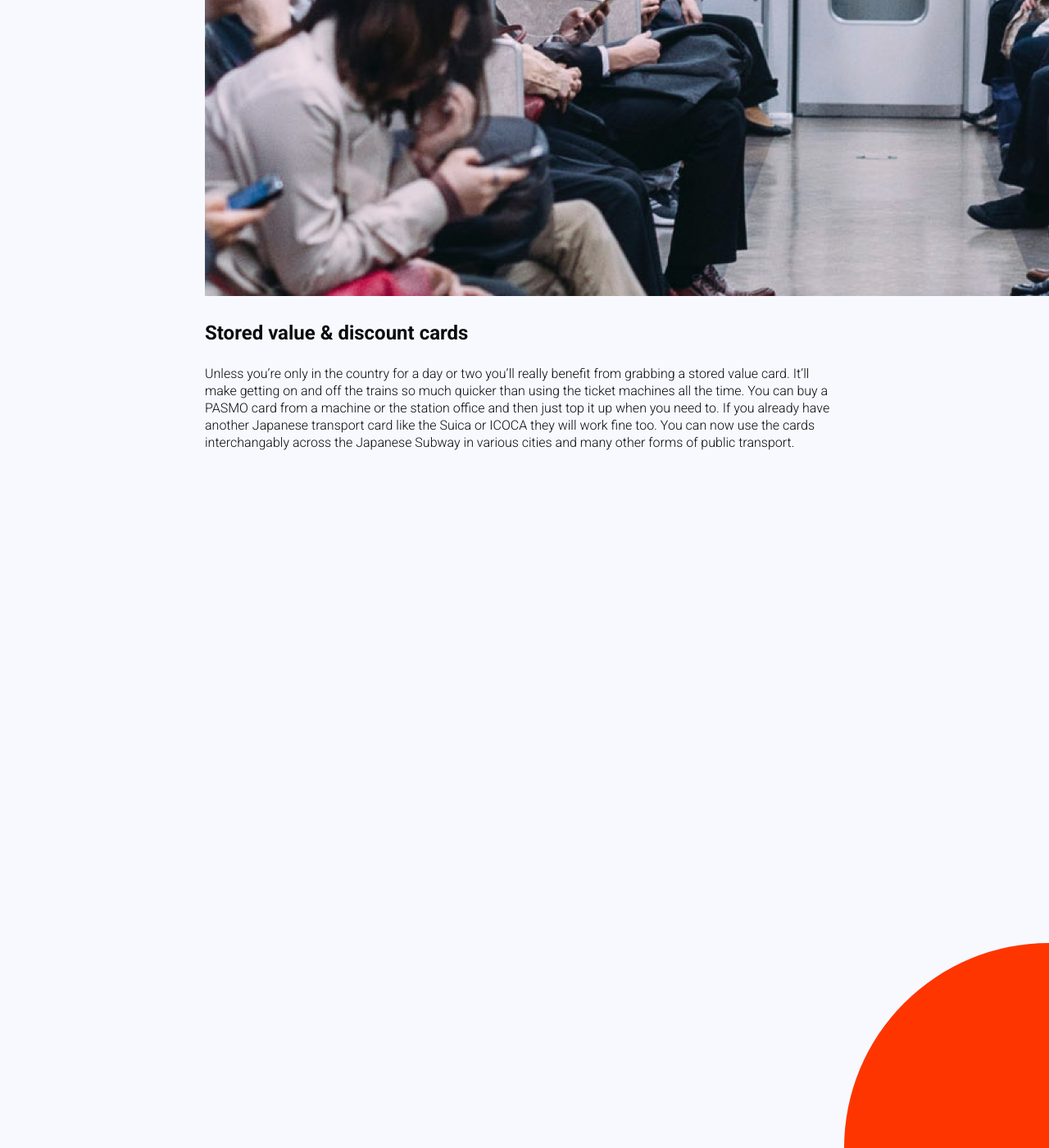
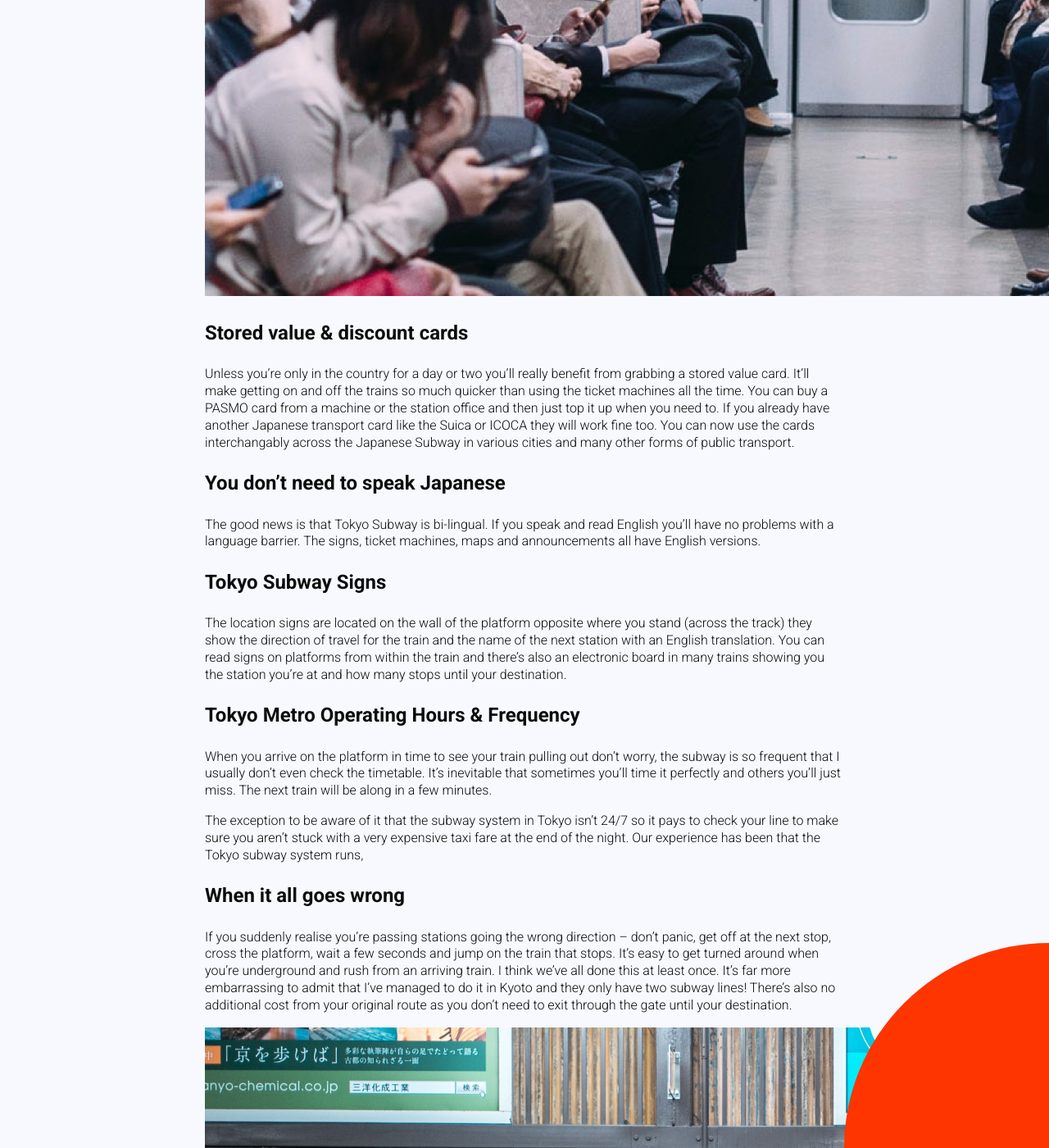
Before and after one commit to itwassme/jekyll-test-site, a Jekyll site: the page built from _posts/2020-12-29-tokyo-train-tips.markdown, in a window 1280 px wide and 1400 px high, scrolled down 972 px. Shown: the whole window at 82% size. Built offline with Jekyll 4.4.1, drawn with Linux system fonts in a browser that asks for light colours; some of the changed text lies outside the part shown.

Commit message:
Updated Tokyo Train Tips

```diff
--- a/_posts/2020-12-29-tokyo-train-tips.markdown
+++ b/_posts/2020-12-29-tokyo-train-tips.markdown
@@ -14,3 +14,25 @@ Known as the Tōkyō chikatetsu, in English it can be translated and referred to
 ### Stored value & discount cards
 
 Unless you’re only in the country for a day or two you’ll really benefit from grabbing a stored value card.  It’ll make getting on and off the trains so much quicker than using the  ticket machines all the time.  You can buy a PASMO card from a machine or the station office and then just top it up when you need to.  If you already have another Japanese transport card like the Suica or ICOCA they will work fine too.  You can now use the cards interchangably across the Japanese Subway in various cities and many other forms of public transport.
+
+### You don’t need to speak Japanese
+
+The good news is that Tokyo Subway is bi-lingual.  If you speak and read English you’ll have no problems with a language barrier.  The signs, ticket machines, maps and announcements all have English versions.
+
+### Tokyo Subway Signs
+
+The location signs are located on the wall of the platform opposite where you stand (across the track) they show the direction of travel for the train and the name of the next station with an English translation.  You can read signs on platforms from within the train and there’s also an electronic board in many trains showing you the station you’re at and how many stops until your destination.
+
+### Tokyo Metro Operating Hours & Frequency
+
+When you arrive on the platform in time to see your train pulling out don’t worry, the subway is so frequent that I usually don’t even check the timetable.  It’s inevitable that sometimes you’ll time it perfectly and others you’ll just miss.  The next train will be along in a few minutes.
+
+The exception to be aware of it that the subway system in Tokyo isn’t 24/7 so it pays to check your line to make sure you aren’t stuck with a very expensive taxi fare at the end of the night.  Our experience has been that the Tokyo subway system runs,
+
+### When it all goes wrong
+
+If you suddenly realise you’re passing stations going the wrong direction – don’t panic, get off at the next stop, cross the platform, wait a few seconds and jump on the train that stops.  It’s easy to get turned around when you’re underground and rush from an arriving train.  I think we’ve all done this at least once.  It’s far more embarrassing to admit that I’ve managed to do it in Kyoto and they only have two subway lines!  There’s also no additional cost from your original route as you don’t need to exit through the gate until your destination.
+
+![blog-3b.jpg](/uploads/blog-3b.jpg)
+
+Still have questions about getting around in Japan?  Visit Top tips for transport in Japan and while not used on the subways themselves read Everything you need to know about the Japan Rail Pass to work out if it could be a budget saver for your trip.
```
